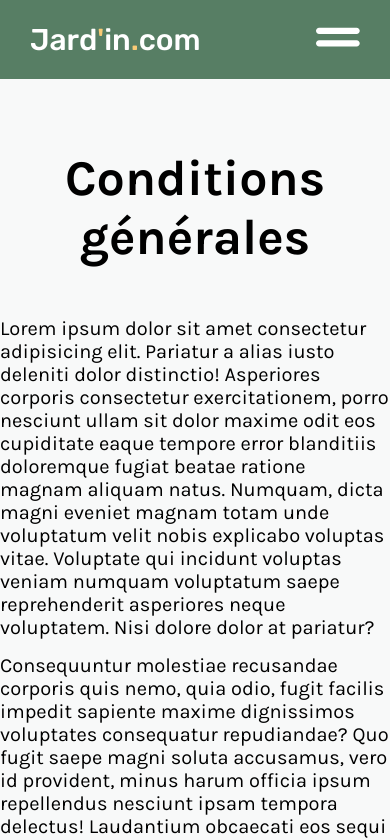
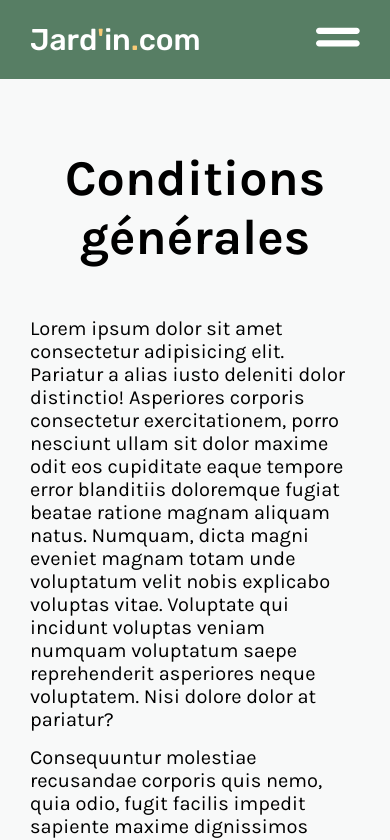
Before and after one commit to robinmaxime/projet-jardin, a React (Create React App) app: page /policy in a window 390 px wide. Shown: the top 840 px of the page. Built offline with nearby package versions, Linux system fonts and the light colour scheme.

Commit message:
Correction du responsive pour Policy

```diff
--- a/src/scss/pages/_policy.scss
+++ b/src/scss/pages/_policy.scss
@@ -1,5 +1,8 @@
 .policy {
    & p {
       margin-bottom: 15px;
+      @include respond(mobile) {
+         padding: 0 30px;
+      }
    }
 }
```
